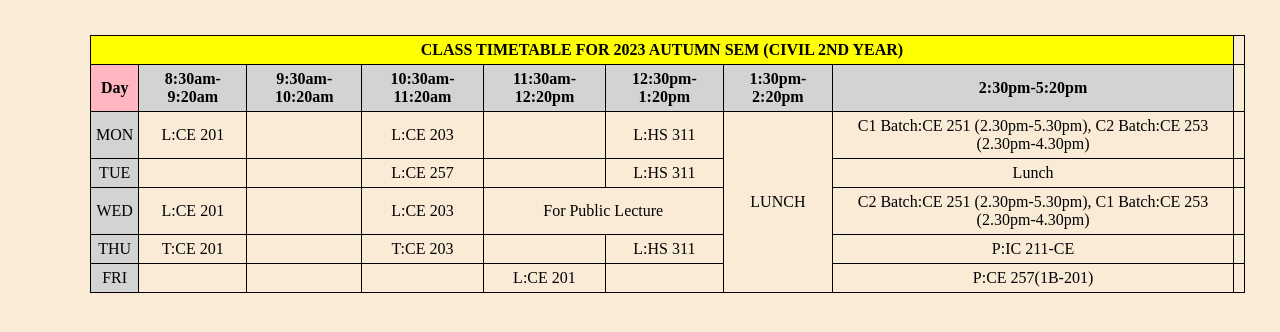
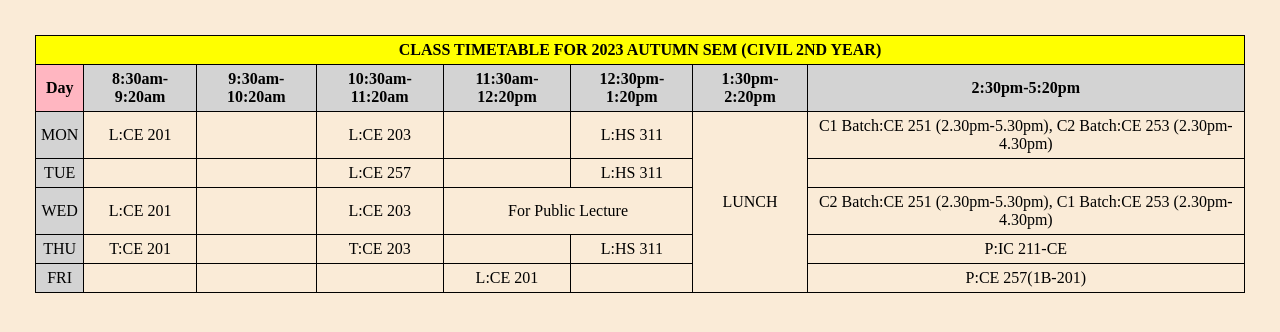
Before and after one commit to adijain123/timetable-civil, a plain HTML site: page index.html in a window 1280 px wide. Drawn offline with Linux system fonts and the light colour scheme.

Commit message:
Update index.html

```diff
--- a/index.html
+++ b/index.html
@@ -17,7 +17,7 @@
         body{
 				padding: 20px;
                 margin: 15px;
-                margin-left: 70px;
+
 				background-color: antiquewhite;
 			}
             .day{
@@ -57,7 +57,7 @@
             <td>L:CE 257</td>
             <td></td>
             <td>L:HS 311</td>
-            <td>Lunch</td>
+
             <td></td>
         </tr>
         <tr>
```
